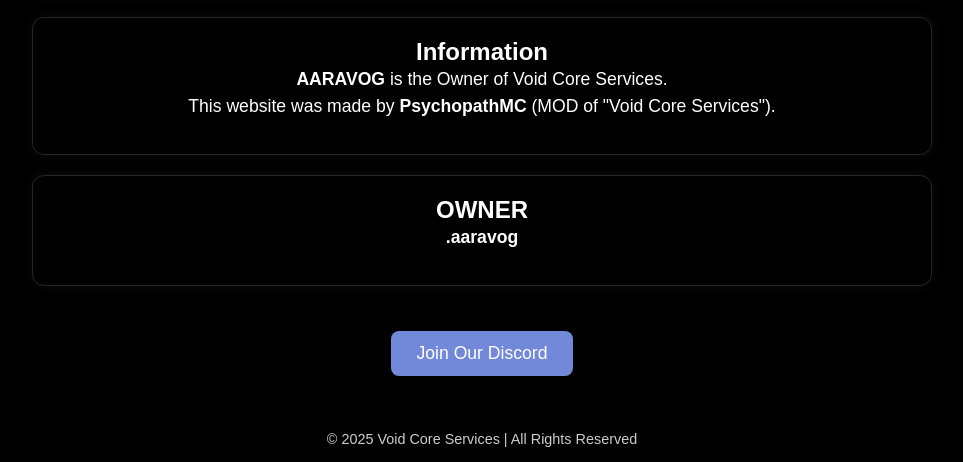
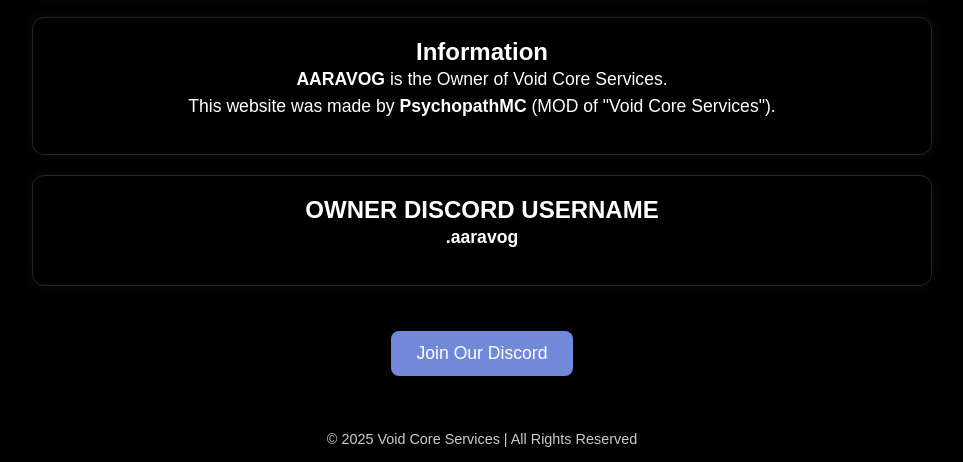
Before and after one commit to abhishekjaat1/New-void-core-services-, a plain HTML site: page index.html in a window 1280 px wide. Shown: the part 449-911 px from the top of the page, without its empty margins (158-1121 px from the left). Drawn offline with nearby package versions, Linux system fonts and the light colour scheme.

Commit message:
Update index.html

```diff
--- a/index.html
+++ b/index.html
@@ -147,7 +147,7 @@
 
   <!-- Owner Section -->
   <div class="section">
-    <h2>OWNER</h2>
+    <h2>OWNER DISCORD USERNAME</h2>
     <p><b>.aaravog</b></p>
   </div>
 
```
